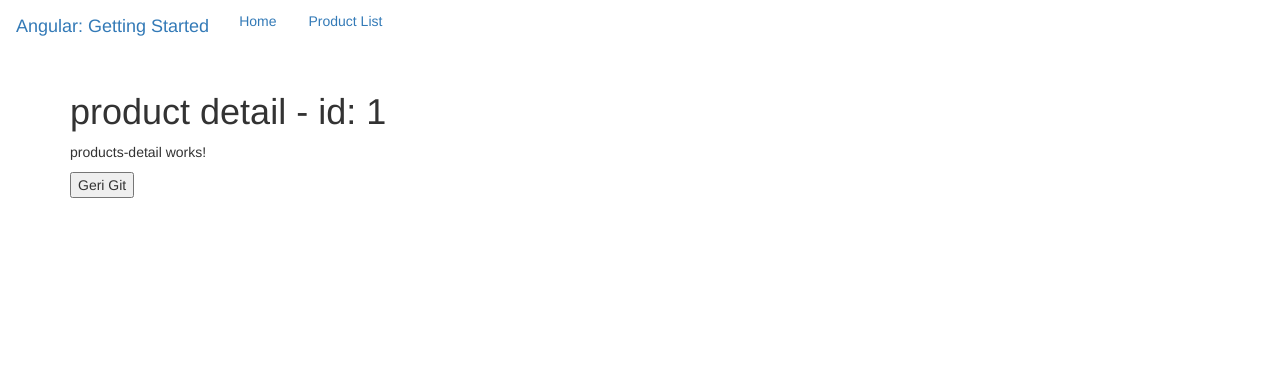
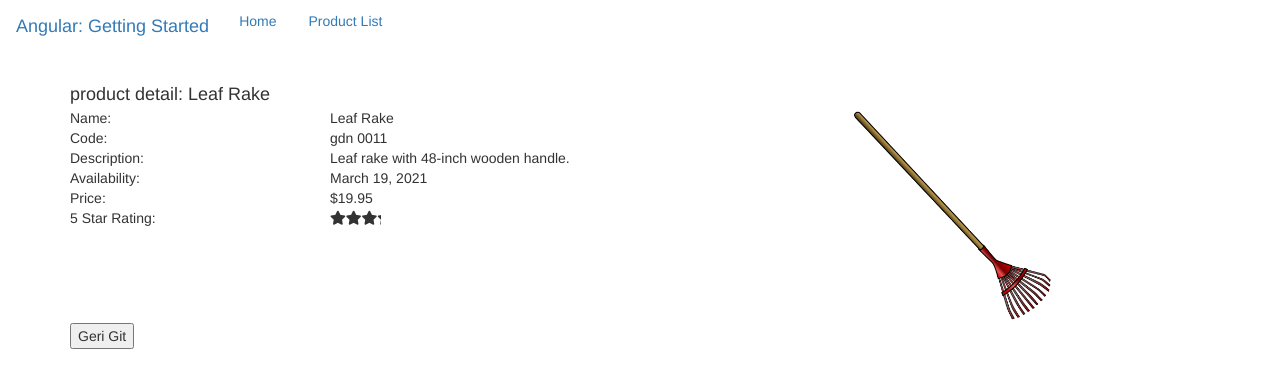
Before and after one commit to EnginKARATAS/angular-with-deborah-kurata, an Angular app in the folder APM-Start/: page /products/1 in a window 1280 px wide. Shown: the top 388 px of the page. Built offline with nearby package versions, Linux system fonts and the light colour scheme.

Commit message:
product detail page showing, basic understanding get a single thing with observer from service
Co-Authored-By: Fatih Kadir Akın <fatihkadirakin@gmail.com>

```diff
--- a/APM-Start/src/app/products/product.service.ts
+++ b/APM-Start/src/app/products/product.service.ts
@@ -2,7 +2,7 @@
 import { Injectable } from "@angular/core";
 import { Observable, throwError } from "rxjs";
 
-import { catchError, tap} from "rxjs/operators";
+import { catchError, map, tap} from "rxjs/operators";
 import { IProduct } from "./product";
 
 @Injectable({
@@ -18,6 +18,13 @@
         return this.http.get<IProduct[]>(this.productUrl).pipe(
             tap(data => console.log("All",JSON.stringify(data))),
             catchError(this.handleError)
+        );
+    }
+
+    getProduct(id: number): Observable<IProduct | undefined> {
+      return this.getProducts()
+        .pipe(
+          map((products: IProduct[]) => products.find(p => p.productId === id))
         );
     }
 
--- a/APM-Start/src/app/products/products-detail.component.html
+++ b/APM-Start/src/app/products/products-detail.component.html
@@ -1,4 +1,52 @@
-<h1>{{pageTitle}}</h1>
-<p>products-detail works!</p>
+<div class='card'>
+    <div class='card-header'>
+      {{pageTitle + ': ' + product?.productName}}
+    </div>
+
+    <div class='card-body'
+         *ngIf='product'>
+      <div class='row'>
+        <div class='col-md-8'>
+          <div class='row'>
+            <div class='col-md-4'>Name:</div>
+            <div class='col-md-8'>{{product.productName}}</div>
+          </div>
+          <div class='row'>
+            <div class='col-md-4'>Code:</div>
+            <div class='col-md-8'>{{product.productCode | lowercase | convertToSpaces: '-'}}</div>
+          </div>
+          <div class='row'>
+            <div class='col-md-4'>Description:</div>
+            <div class='col-md-8'>{{product.description}}</div>
+          </div>
+          <div class='row'>
+            <div class='col-md-4'>Availability:</div>
+            <div class='col-md-8'>{{product.releaseDate}}</div>
+          </div>
+          <div class='row'>
+            <div class='col-md-4'>Price:</div>
+            <div class='col-md-8'>{{product.price|currency:'USD':'symbol'}}</div>
+          </div>
+          <div class='row'>
+            <div class='col-md-4'>5 Star Rating:</div>
+            <div class='col-md-8'>
+              <pm-star [rating]='product.starRating'>
+              </pm-star>
+            </div>
+          </div>
+        </div>
+
+        <div class='col-md-4'>
+          <img class='center-block img-responsive'
+               [style.width.px]='200'
+               [style.margin.px]='2'
+               [src]='product.imageUrl'
+               [title]='product.productName'>
+        </div>
+      </div>
+    </div>
+
+  </div>
+
 
 <button (click)="onBack()">Geri Git</button>
--- a/APM-Start/src/app/products/products-detail.component.ts
+++ b/APM-Start/src/app/products/products-detail.component.ts
@@ -1,21 +1,41 @@
 import { Component, OnInit } from '@angular/core';
 import { ActivatedRoute, Router } from '@angular/router';
+import { Subscription } from 'rxjs';
+import { IProduct } from './product';
+import { ProductService } from './product.service';
 
 @Component({
   selector: 'pm-products-detail',
   templateUrl: './products-detail.component.html',
   styleUrls: ['./products-detail.component.css']
 })
+
 export class ProductsDetailComponent implements OnInit {
   pageTitle: string = "product detail"
+  product: IProduct | undefined;
+  sub!: Subscription;
+  errorMessage: string = "";
+
+
   //Router yönlendirmeyi yapar
   //ActivatedRoute yönlenmiş olan route bilgilerini okuyabiliyoruz
-  constructor(private route: ActivatedRoute, private router: Router) { }
+  constructor(private route: ActivatedRoute, private router: Router, private _productService: ProductService) { }
 
   ngOnInit(): void {
-    const id = Number(this.route.snapshot.paramMap.get("id"));
-    this.pageTitle = `product detail - id: ${id}`;
+    const id = Number(this.route.snapshot.paramMap.get('id'));
+    if (id) {
+      this.getProduct(id);
+    }
   }
+
+
+  getProduct(id: number): void {
+    this._productService.getProduct(id).subscribe({
+      next: product => this.product = product,
+      error: err => this.errorMessage = err
+    });
+  }
+
 
   onBack(): void{
     this.router.navigate(["/products"])
```
